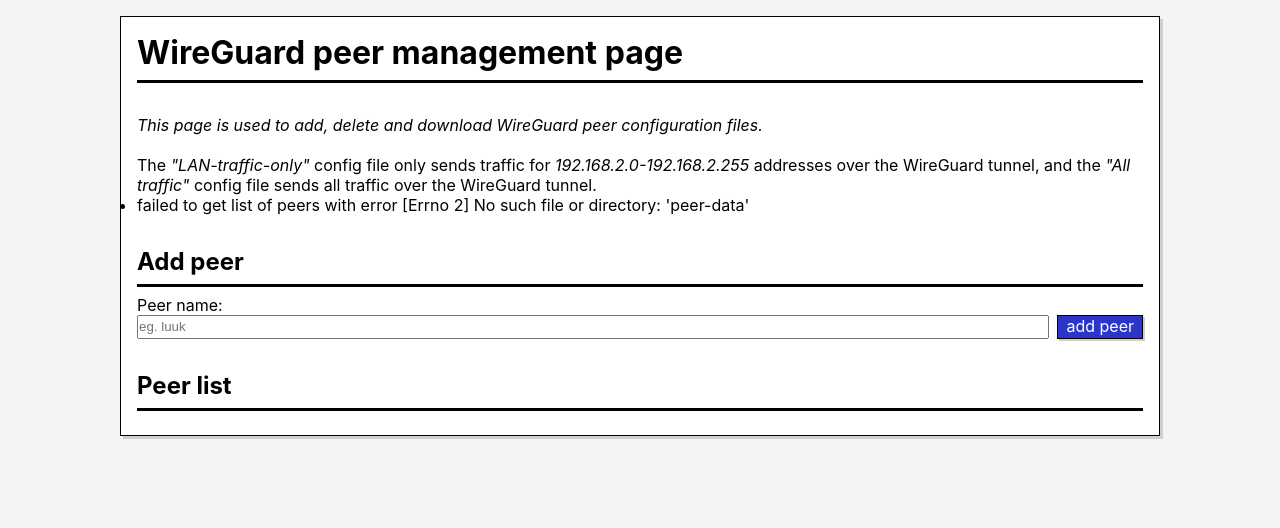
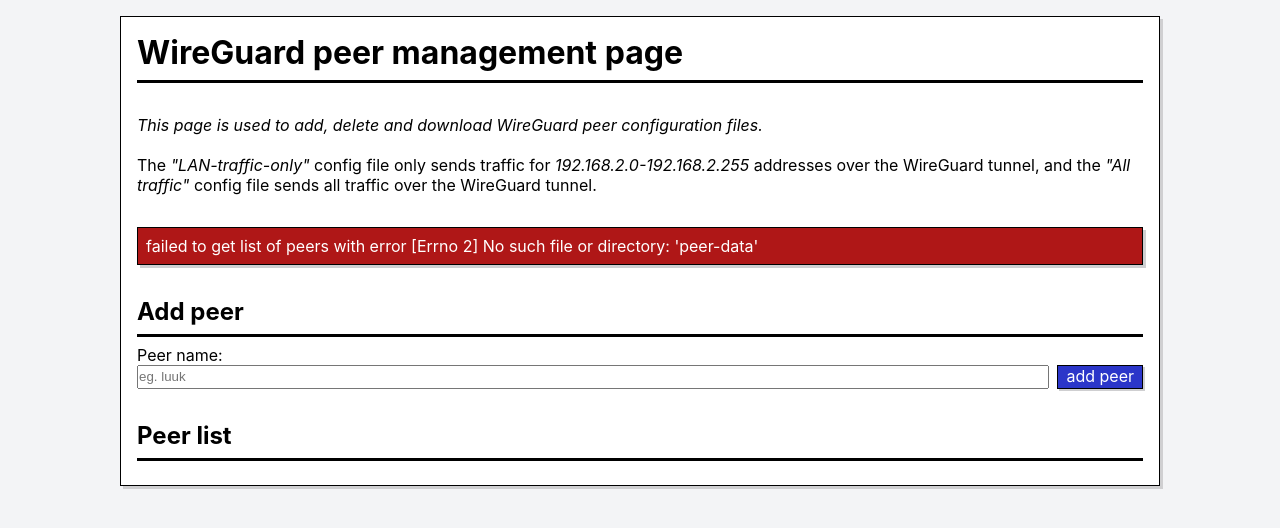
Before and after one commit to luuk00000000000000000000000000000000000/wg-webui, a Flask app: page / in a window 1280 px wide. Shown: the top 528 px of the page. Run offline with Flask 3, Linux system fonts and the light colour scheme.

Commit message:
finalize error handling implementation

```diff
--- a/main.py
+++ b/main.py
@@ -109,10 +109,7 @@
             wireguard_config.write(rewritten_config_contents)
             wireguard_config.truncate()
     except Exception as e:
-        flash(f"failed to remove peer from wireguard config with error {e}", "error")
-        return False
-    else:
-        return True
+        raise Exception(f"failed to remove peer from wireguard config with error {e}")
 
 def get_next_available_ip():
     try:
@@ -282,7 +279,8 @@
 
             return redirect(url_for("index"))
         else:
-            abort(404)
+            flash(f"peer name {peer_name} not found in peer list", "warning")
+            return redirect(url_for("index"))
     except Exception as e:
         flash(f"{e}", "error")
         return redirect(url_for("index"))
@@ -315,5 +313,4 @@
         else:
             abort(404)
     except Exception as e:
-        flash(f"{e}", "error")
-        return redirect(url_for("index"))
+        abort(500)
--- a/static/styles.css
+++ b/static/styles.css
@@ -73,9 +73,7 @@
     background-color: #ffffff;
     box-shadow: 3px 3px #cfcfd1;
 
-    border-style: solid;
-    border-color: #000000;
-    border-width: 1px;
+    border: 1px solid #000000;
 }
 
 .main-container hr {
@@ -88,10 +86,29 @@
 
 .main-container .description {
     margin-top: 2rem;
+    margin-bottom: 2rem;
 }
 
-.main-container h2 {
-    padding-top: 2rem;
+.main-container .message {
+    margin-top: 2rem;
+    margin-bottom: 2rem;
+
+    padding: 0.5rem;
+
+    border: 1px solid #000000;
+    box-shadow: 3px 3px #cfcfd1;
+
+    background-color: #237c00;
+    color: #ffffff;
+}
+
+.main-container .message.warning {
+    background-color: #fed55f;
+    color: #000000;
+}
+
+.main-container .message.error {
+    background-color: #af1717;
 }
 
 .add-peer-container label {
@@ -116,9 +133,8 @@
 .peer-box {
     display: grid;
     grid-template-rows: auto auto;
-    border-style: solid;
-    border-color: #000000;
-    border-width: 1px;
+
+    border: 1px solid #000000;
 
     padding: 0.5rem;
 
--- a/templates/index.html
+++ b/templates/index.html
@@ -19,13 +19,13 @@
             </p>
 
             {% with messages = get_flashed_messages(with_categories=true) %}
-                {% if messages %}
-                    <ul class="messages">
-                        {% for category, message in messages %}
-                        <li class="message {{ category }}">{{ message }}</li>
-                        {% endfor %}
-                    </ul>
-                {% endif %}
+            {% if messages %}
+            {% for category, message in messages %}
+            <p class="message {{ category }}">
+                {{ message }}
+            </p>
+            {% endfor %}
+            {% endif %}
             {% endwith %}
 
             <h2>Add peer</h2>
@@ -41,7 +41,7 @@
                 </form>
             </div>
 
-            <h2>Peer list</h2>
+            <h2 style="padding-top: 2rem">Peer list</h2>
             <hr>
 
             <div class="peer-container">
```
